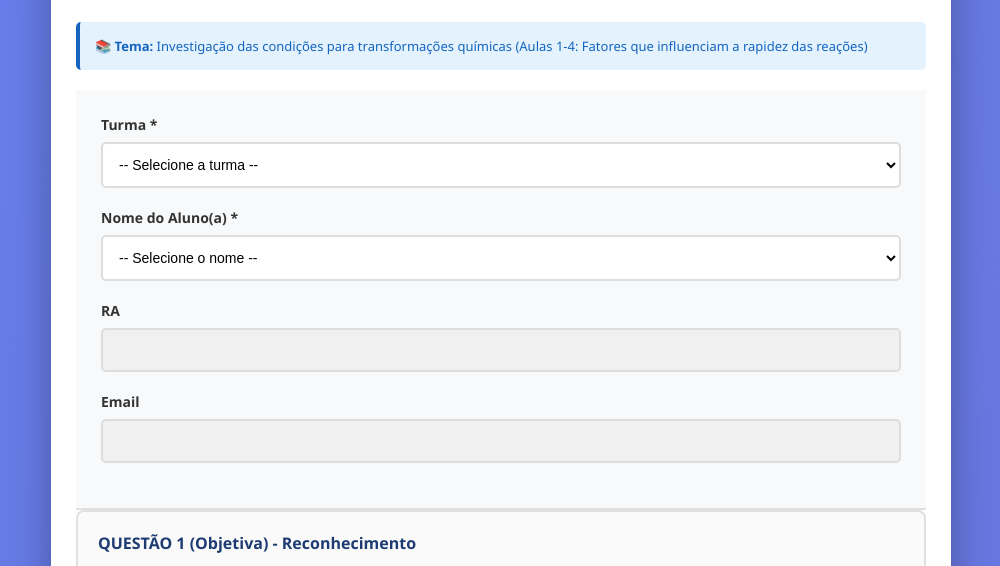
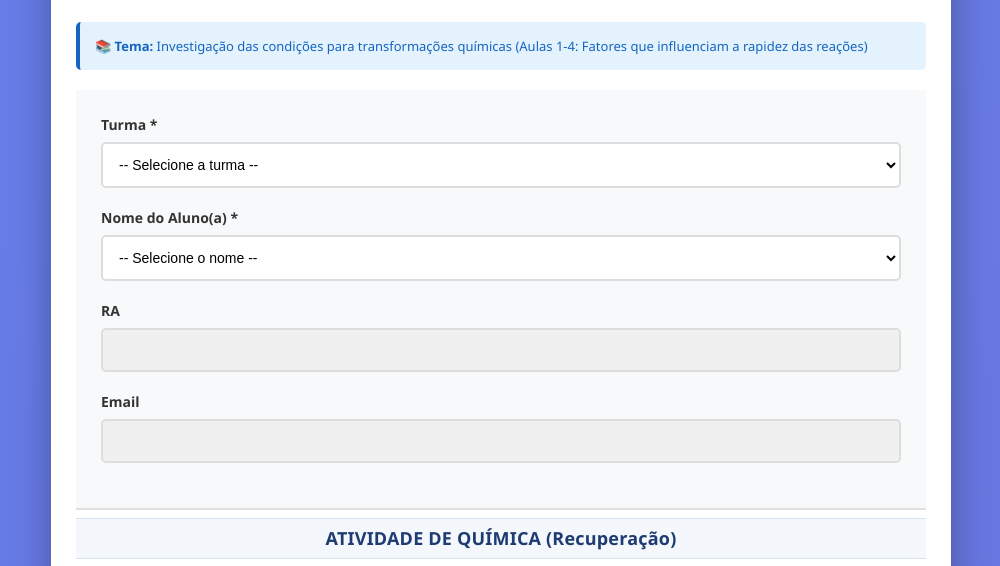
Before and after one commit to raulvilera/quimica-, a plain HTML site: page index.html in a window 1280 px wide. Shown: the part 167-733 px from the top of the page, without its empty margins (139-1139 px from the left). Drawn offline with Linux system fonts and the light colour scheme.

Commit message:
Adiciona identificacao da atividade de recuperacao

```diff
--- a/index.html
+++ b/index.html
@@ -91,6 +91,19 @@
 
         .questions-section {
             padding: 25px;
+        }
+
+        .atividade-identificacao {
+            margin: 2mm 0;
+            padding: 2mm 12px;
+            border-top: 1px solid #d8e1ef;
+            border-bottom: 1px solid #d8e1ef;
+            color: #1e3c72;
+            background: #f4f7fb;
+            text-align: center;
+            font-size: 18px;
+            font-weight: 700;
+            letter-spacing: 0.2px;
         }
 
         .questao {
@@ -363,6 +376,10 @@
                         <label for="email">Email</label>
                         <input type="email" id="email" readonly>
                     </div>
+                </div>
+
+                <div class="atividade-identificacao" role="heading" aria-level="2">
+                    ATIVIDADE DE QUÍMICA (Recuperação)
                 </div>
 
                 <!-- ===== QUESTÃO 1 (Objetiva - Grupo 1) ===== -->
```
